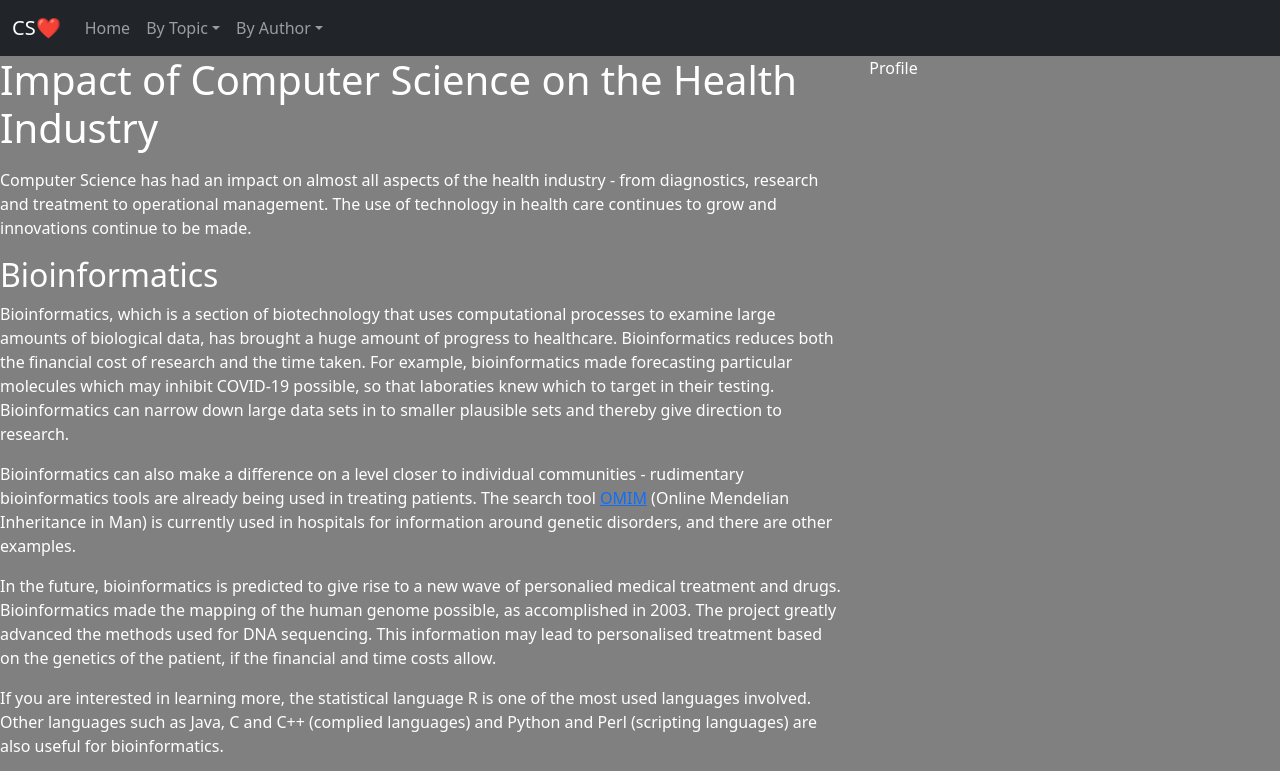
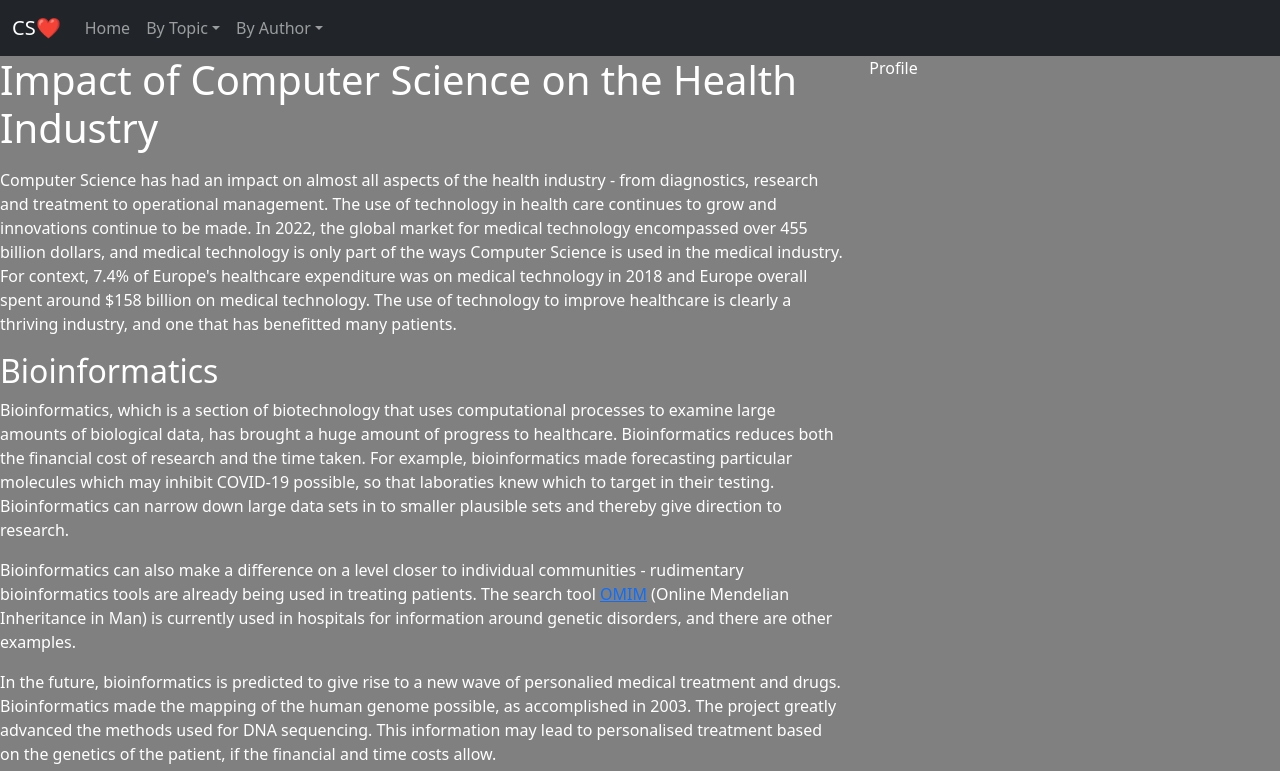
Before and after one commit to SkyePal42/ProgBlackCSPosContributions, a plain HTML site: page CS in Health CD.html in a window 1280 px wide. Shown: the top 771 px of the page. Drawn offline with nearby package versions, Linux system fonts and the light colour scheme.

Commit message:
Extended context

```diff
--- a/CS in Health CD.html
+++ b/CS in Health CD.html
@@ -26,7 +26,7 @@
 
                 <p> </p>
                 <!--Paragraph giving context overview-->
-                <p>Computer Science has had an impact on almost all aspects of the health industry - from diagnostics, research and treatment to operational management. The use of technology in health care continues to grow and innovations continue to be made.</p>
+                <p>Computer Science has had an impact on almost all aspects of the health industry - from diagnostics, research and treatment to operational management. The use of technology in health care continues to grow and innovations continue to be made. In 2022, the global market for medical technology encompassed over 455 billion dollars, and medical technology is only part of the ways Computer Science is used in the medical industry. For context, 7.4% of Europe's healthcare expenditure was on medical technology in 2018 and Europe overall spent around $158 billion on medical technology. The use of technology to improve healthcare is clearly a thriving industry, and one that has benefitted many patients. </p>
 
                 <h2> Bioinformatics</h2>
 
@@ -68,6 +68,7 @@
                         <li><a href="https://www.omim.org">https://www.omim.org</a></li>
                         <li><a href="https://www.netguru.com/blog/healthcare-software-types">https://www.netguru.com/blog/healthcare-software-types</a></li>
                         <li><a href="https://codeit.us/blog/medical-image-analysis-processing-software">https://codeit.us/blog/medical-image-analysis-processing-software</a></li>
+                        <li><a href="https://www.jonexglobal.com/the-european-medical-technology-market/#:~:text=Globally%2C%20the%20medical%20technology%20industry,was%20spent%20on%20medical%20technology."></a>https://www.jonexglobal.com/the-european-medical-technology-market/#:~:text=Globally%2C%20the%20medical%20technology%20industry,was%20spent%20on%20medical%20technology.</li>
                 </ul>
             </div>
             <div class="col-sm-4">Profile</div>
```
